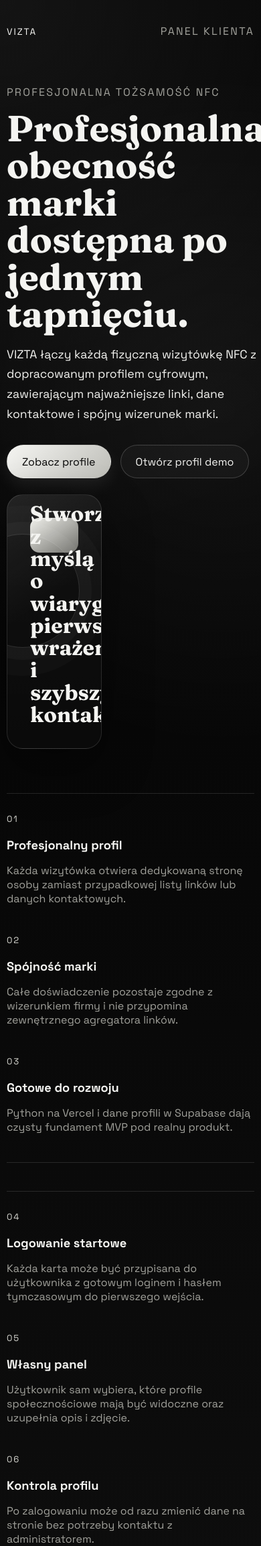
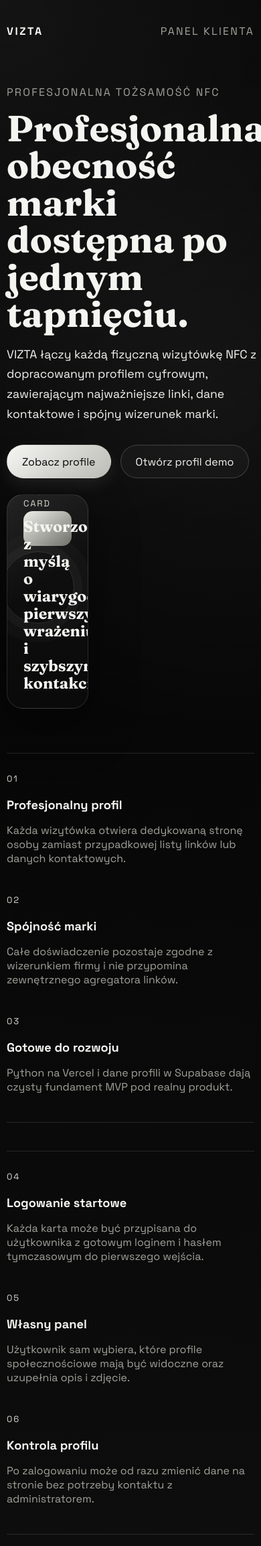
Before and after one commit to marceelkacz03/vizta, a FastAPI app: page / in a window 390 px wide. Shown: the top 2308 px of the page at 67% size. Run offline with FastAPI, Linux system fonts and the light colour scheme.

Commit message:
Update styles.css

```diff
--- a/VIZTA_UPLOAD/app/static/css/styles.css
+++ b/VIZTA_UPLOAD/app/static/css/styles.css
@@ -80,7 +80,9 @@ svg {
 }
 
 .brand-mark {
-    font-size: 0.86rem;
+    font-size: clamp(1.15rem, 2vw, 1.8rem);
+    font-weight: 700;
+    letter-spacing: 0.18em;
     color: #f8f8f5;
 }
 
@@ -685,8 +698,7 @@ svg {
     .profile-intro,
     .profile-footer,
     .dashboard-header,
-    .dashboard-card--footer,
-    .avatar-editor {
+    .dashboard-card--footer {
         flex-direction: column;
         align-items: start;
     }
@@ -732,4 +748,59 @@ svg {
     .dashboard-card {
         border-radius: 24px;
     }
+
+    .brand-bar {
+        align-items: start;
+        gap: 14px;
+    }
+
+    .brand-mark,
+    .back-link {
+        font-size: 1rem;
+        letter-spacing: 0.16em;
+    }
+
+    .hero-card {
+        min-height: 320px;
+        padding: 24px;
+    }
+
+    .card-copy {
+        left: 24px;
+        right: 24px;
+        bottom: 24px;
+    }
+
+    .card-copy strong {
+        max-width: none;
+        font-size: 1.45rem;
+        line-height: 1.12;
+    }
+
+    .pulse-ring {
+        width: 108px;
+        height: 108px;
+        right: 20px;
+        bottom: 126px;
+        box-shadow:
+            0 0 0 12px rgba(255, 255, 255, 0.03),
+            0 0 0 28px rgba(255, 255, 255, 0.02);
+    }
+
+    .dashboard-header,
+    .dashboard-card,
+    .auth-card {
+        padding: 20px;
+    }
+
+    .profile-avatar--large {
+        width: 168px;
+        height: 168px;
+        border-radius: 30px;
+        font-size: 3.3rem;
+    }
+
+    .profile-avatar--large img {
+        border-radius: 30px;
+    }
 }
```
Also changed, not shown: other parts of VIZTA_UPLOAD/app/static/css/styles.css (+20 -5 lines).
